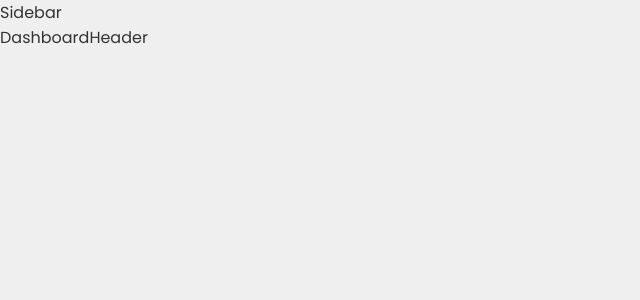
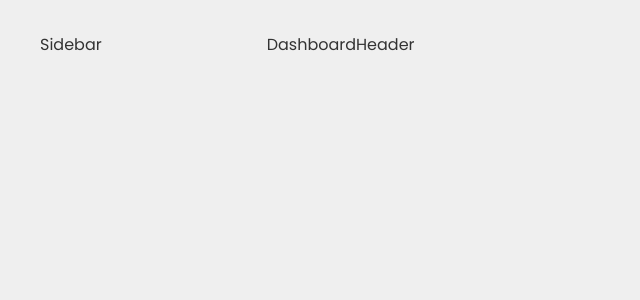
Before and after one commit to Manoranjan938/probukket-ui, a React (Create React App) app: page /dashboard in a window 1280 px wide. Shown: the top 300 px of the page, without its empty margins (0-640 px from the left). Built offline with nearby package versions, Linux system fonts and the light colour scheme.

Commit message:
Added some designs

```diff
--- a/src/pages/Dashboard/index.tsx
+++ b/src/pages/Dashboard/index.tsx
@@ -1,6 +1,8 @@
 import { type ReactNode, type ReactElement } from "react";
 import Sidebar from "./components/Sidebar";
 import DashboardHeader from "./components/Header";
+
+import "./style.css";
 
 interface DashboardProps {
   children: ReactNode;
--- /dev/null
+++ b/src/pages/Dashboard/style.css
@@ -0,0 +1,18 @@
+.dashboard_layout {
+    width: 100%;
+    height: 100%;
+    display: flex;
+    gap: 2rem;
+    padding: 2rem 2.5rem;
+    background-color: var(--body-color);
+    position: fixed;
+    overflow: auto;
+}
+
+.sidebar {
+    flex: 1;
+}
+
+.main_content {
+    flex: 5;
+}
--- a/src/pages/Forgot/index.tsx
+++ b/src/pages/Forgot/index.tsx
@@ -18,7 +18,9 @@ const Forgot = (): ReactElement => {
         </div>
         <div className="header-btn">
           <span>Don&apos;t have account</span>
-          <Button title="Sign up" classes="small-btn blu-btn" />
+          <Link to="/signup">
+            <Button title="Sign up" classes="small-btn blu-btn" />
+          </Link>
         </div>
       </div>
       <section className="form_section">
```
Also changed, not shown: src/routers/Routers.tsx (+6 -6 lines), src/pages/Dashboard/pages/Main/index.tsx (renamed from src/pages/Dashboard/components/Main/index.tsx).
